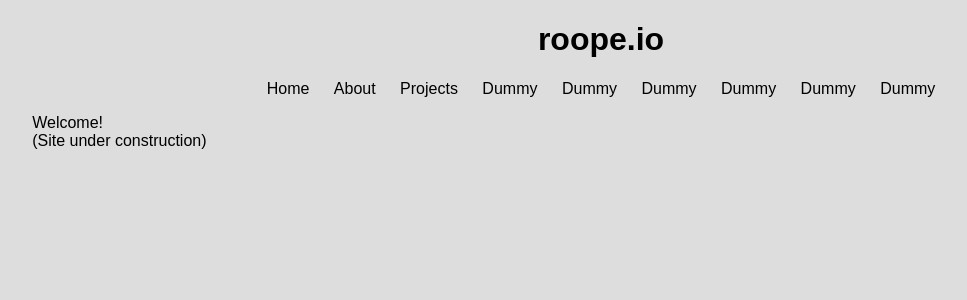
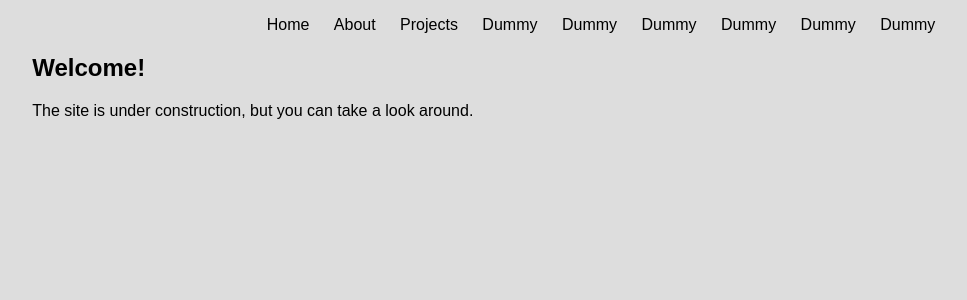
Before and after one commit to RoopeSavolainen/roope.io_old, a Flask app: page / in a window 1280 px wide. Shown: the top 300 px of the page, without its empty margins (39-1006 px from the left). Run offline with Flask 2, Linux system fonts and the light colour scheme.

Commit message:
Updated to Python 3. Small changes to index page

```diff
--- /dev/null
+++ b/requirements.txt
@@ -0,0 +1,2 @@
+gunicorn
+flask
--- a/website/templates/main.html
+++ b/website/templates/main.html
@@ -7,7 +7,6 @@
 
 	<body>
 		<header>
-			<h1>roope.io</h1>
 			<nav>
 				<ul>
 					{% for link in navlinks %}
--- a/website/templates/pages/index.html
+++ b/website/templates/pages/index.html
@@ -1,5 +1,10 @@
 {% extends "main.html" %}
 {% set title = 'Home' %}
 {% block content %}
-<section>Welcome!<br>(Site under construction)</section>
+<section>
+	<h2>Welcome!</h2>
+	<p>
+	The site is under construction, but you can take a look around.
+	</p>
+</section>
 {% endblock %}
```
Also changed, not shown: 2 other files.
